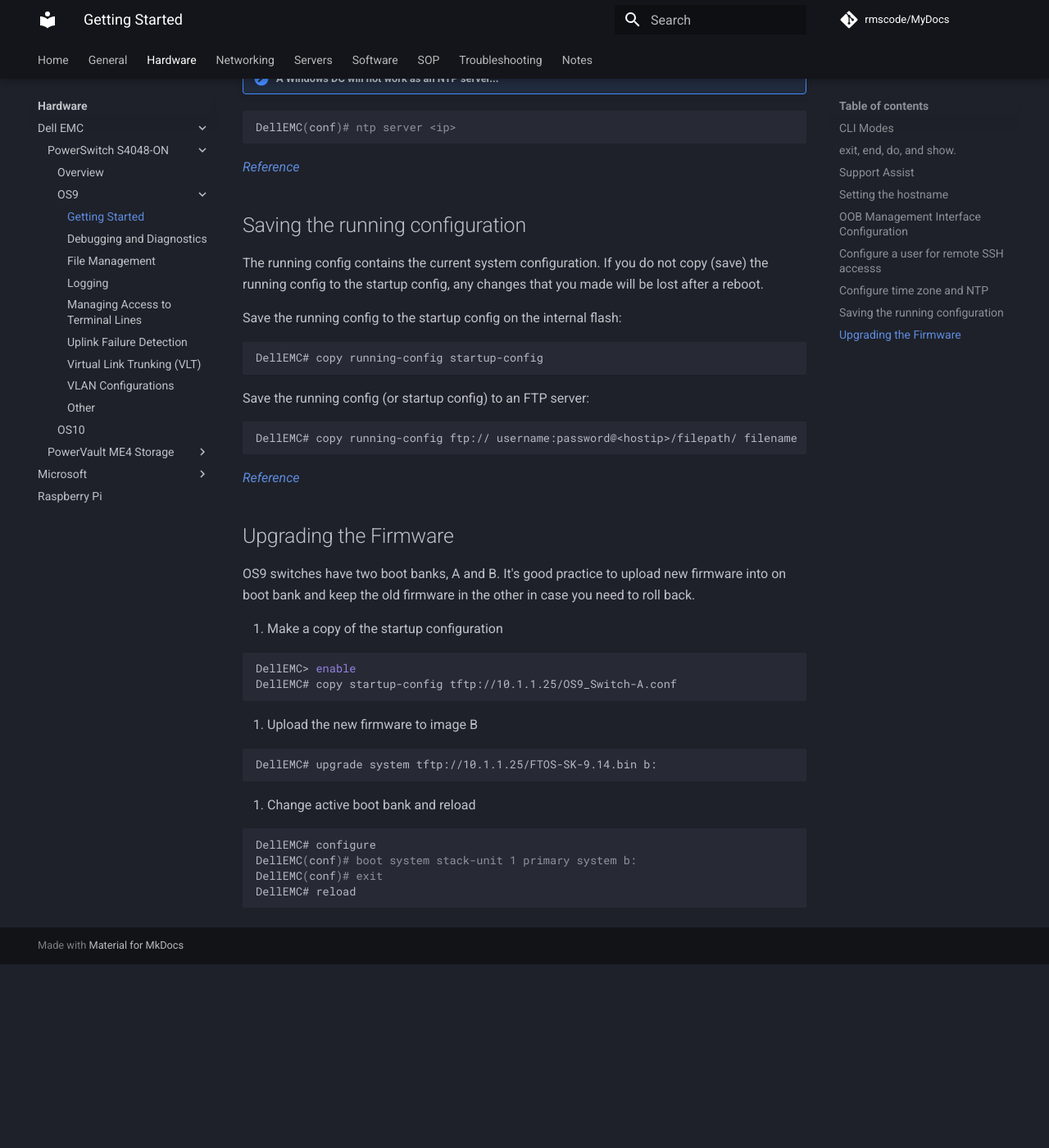
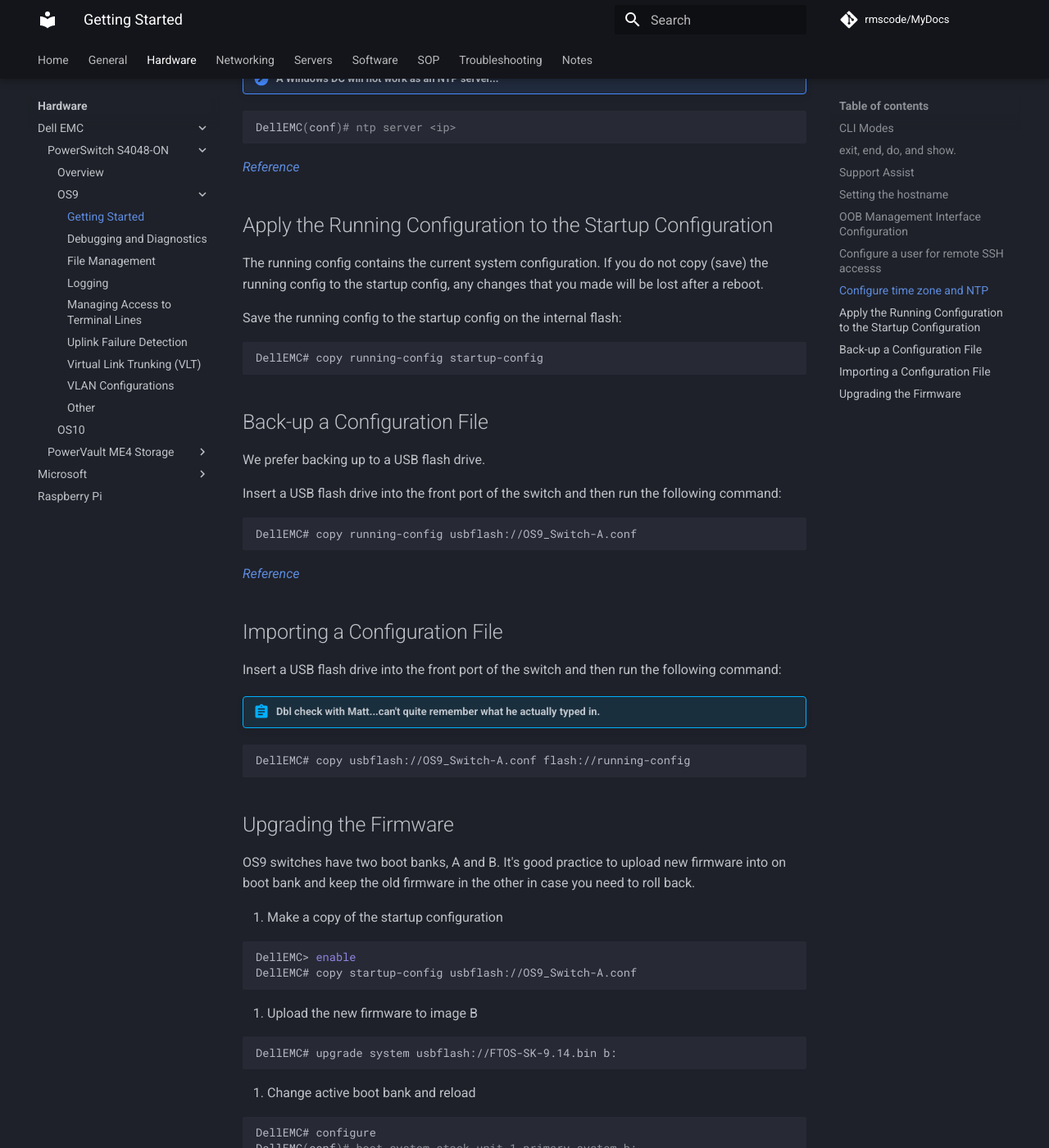
Before and after one commit to rmscode/binary-garden, an MkDocs documentation site: the page built from docs/hardware/dell-emc/S4048-ON/os9.md, in a window 1280 px wide and 1400 px high, scrolled down 3484 px. Shown: the whole window at 82% size. Built offline with MkDocs 1.6.1 and Material for MkDocs 9.7.7, drawn with Linux system fonts in a browser that asks for light colours; comment, search, counter and statistics services are not loaded; before the commit the page ends 4660 px from its top, so only the background shows below that.

Commit message:
Update os9.md

````diff
--- a/docs/hardware/dell-emc/S4048-ON/os9.md
+++ b/docs/hardware/dell-emc/S4048-ON/os9.md
@@ -219,7 +219,7 @@
 
 [*Reference*](https://www.dell.com/support/manuals/en-us/dell-emc-os-9/s4048-on-9.14.2.4-config/system-time-and-date?guid=guid-047210d7-7dae-4a6d-86df-37a79e8e8b9f&lang=en-us)
 
-## Saving the running configuration
+## Apply the Running Configuration to the Startup Configuration
 
 The running config contains the current system configuration. If you do not copy (save) the running config to the startup config, any changes that you made will be lost after a reboot.
 
@@ -229,13 +229,27 @@
 DellEMC# copy running-config startup-config
 ```
 
-Save the running config (or startup config) to an FTP server:
+## Back-up a Configuration File
+
+We prefer backing up to a USB flash drive.
+
+Insert a USB flash drive into the front port of the switch and then run the following command:
 
 ```shell
-DellEMC# copy running-config ftp:// username:password@<hostip>/filepath/ filename
+DellEMC# copy running-config usbflash://OS9_Switch-A.conf
 ```
 
 [*Reference*](https://www.dell.com/support/manuals/en-us/dell-emc-os-9/s4048-on-9.14.2.4-config/save-the-running-configuration?guid=guid-30740b60-fdc7-4980-b20e-06e195bbaf13&lang=en-us)
+
+## Importing a Configuration File
+
+Insert a USB flash drive into the front port of the switch and then run the following command:
+
+!!! abstract "Dbl check with Matt...can't quite remember what he actually typed in."
+
+```shell
+DellEMC# copy usbflash://OS9_Switch-A.conf flash://running-config
+```
 
 ## Upgrading the Firmware
 
@@ -245,13 +259,13 @@
 
 ```shell
 DellEMC> enable
-DellEMC# copy startup-config tftp://10.1.1.25/OS9_Switch-A.conf
+DellEMC# copy startup-config usbflash://OS9_Switch-A.conf
 ```
 
 2. Upload the new firmware to image B
 
 ```shell
-DellEMC# upgrade system tftp://10.1.1.25/FTOS-SK-9.14.bin b:
+DellEMC# upgrade system usbflash://FTOS-SK-9.14.bin b:
 ```
 
 3. Change active boot bank and reload
````
